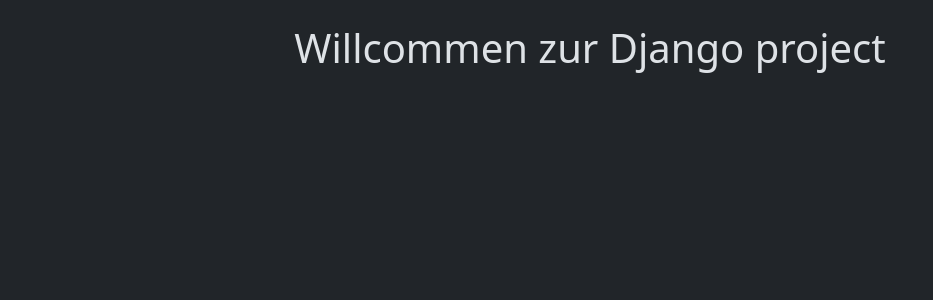
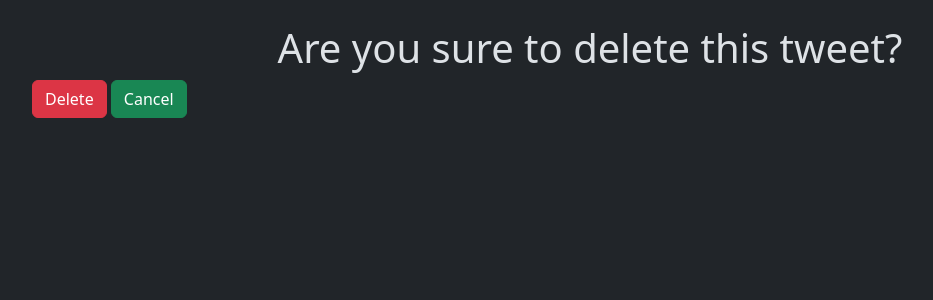
Before and after one commit to alamin40/ChaiHeadq, a Django app: page /tweet/3/delete/ in a window 1280 px wide. Shown: the part 56-356 px from the top of the page, without its empty margins (50-983 px from the left). Run offline with Django 5.2, Linux system fonts and the light colour scheme; a user stored in the database is signed in; data comes from the database, SQL or seed files in the repository; both versions use the stored data as it was after the commit.

Commit message:
tweet edit and delete done

```diff
--- a/chaiheadq/tweet/templates/tweet_confirm_delete.html
+++ b/chaiheadq/tweet/templates/tweet_confirm_delete.html
@@ -5,5 +5,10 @@
 {% endblock title %}
 
 {% block content %}
-<h1 class="text-center mt-4">Willcommen zur Django project</h1>
+<h1 class="text-center mt-4">Are you sure to delete this tweet?</h1>
+<form method="post">
+  {% csrf_token %}
+  <button class="btn btn-danger">Delete</button>
+  <a class="btn btn-success" href="{% url 'tweet_list' %}">Cancel</a>
+</form>
 {% endblock content %}
--- a/chaiheadq/tweet/templates/tweet_form.html
+++ b/chaiheadq/tweet/templates/tweet_form.html
@@ -12,7 +12,10 @@
   {% else %} Create Tweet
   {% endif %}
   <form method="post" enctype="multipart/form-data" class="form">
+    {% csrf_token %}
     {{form.as_p}}
+    <button class="btn btn-warning" type="submit">Submit</button>
+    <a href="{% url 'tweet_list' %}">Back to tweet list</a>
   </form>
 
 </h2>
```
Also changed, not shown: chaiheadq/db.sqlite3, chaiheadq/media/photos/Photo_S1R7RHD.jpg (added), chaiheadq/media/photos/Photo_i7Qj3Fl.jpg (added).
